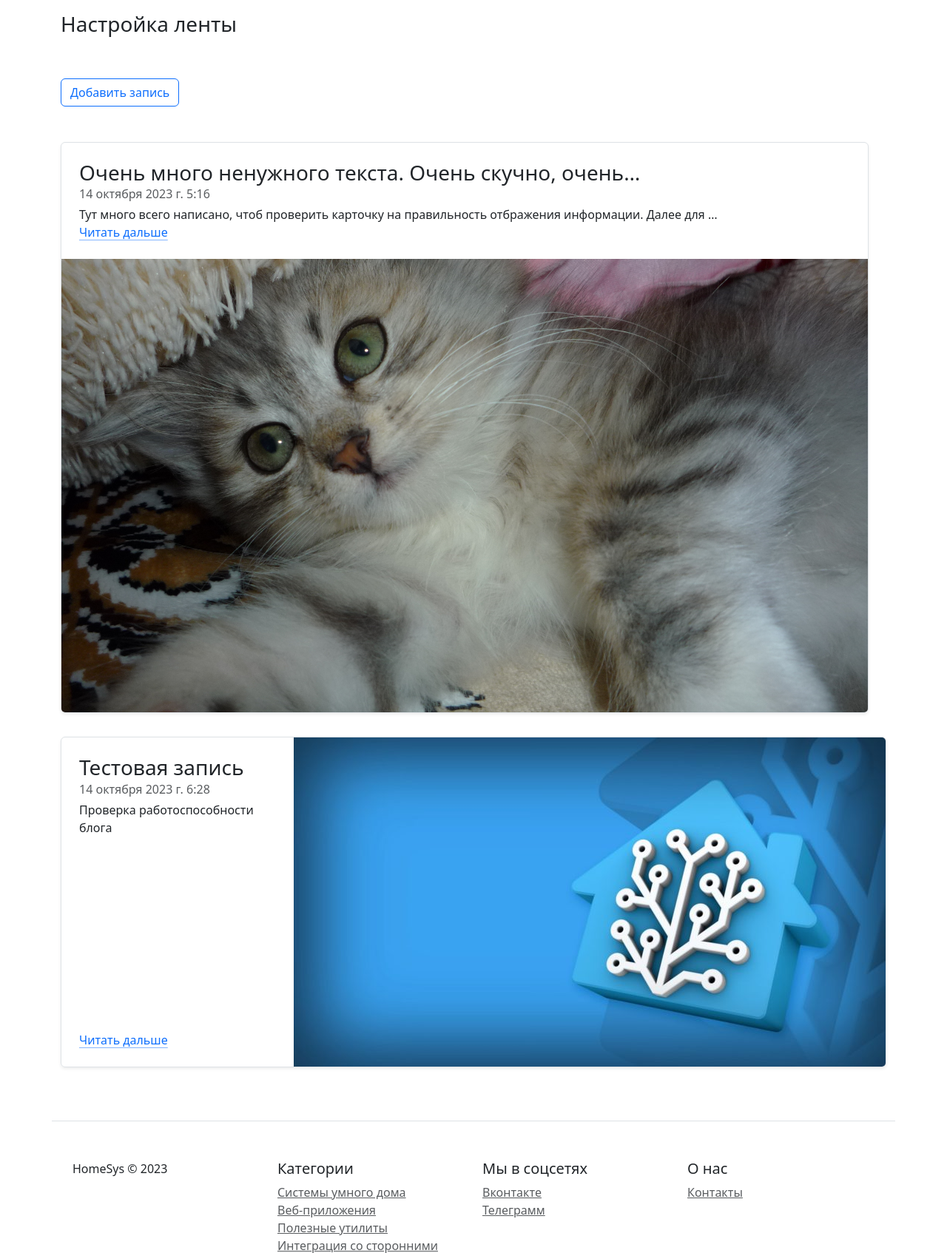
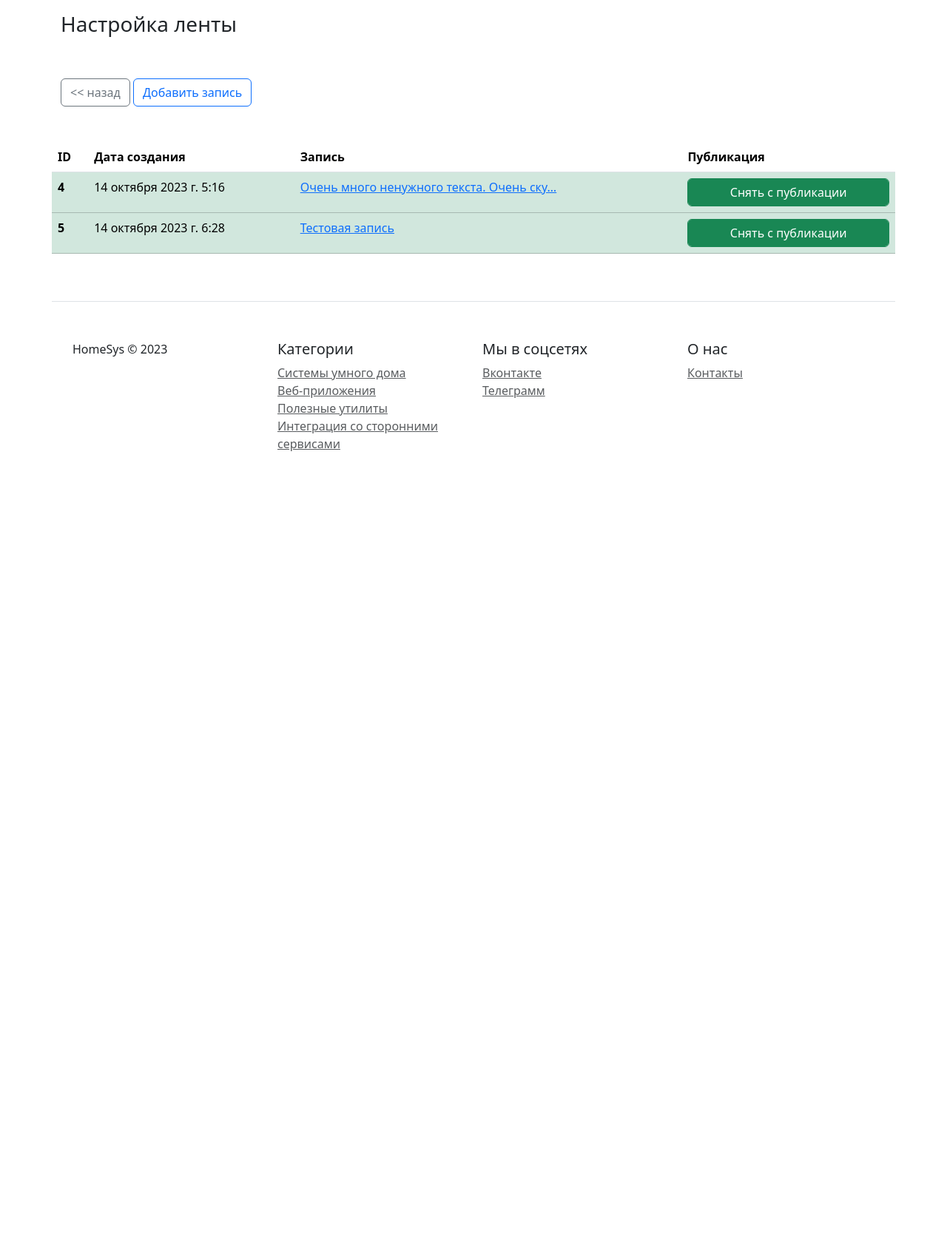
Before and after one commit to ualex90/InternetShop, a Django app: page /blog/edit_list/ in a window 1280 px wide. Shown: the part 76-1770 px from the top of the page at 74% size. After the commit the page ends 686 px from the top, so only its background shows below. Run offline with Django 4.2, Linux system fonts and the light colour scheme; data comes from the database, SQL or seed files in the repository; some libraries are stand-ins or nearby versions.

Commit message:
create blog templates

```diff
--- a/blog/templates/blog/includes/inc_post_card.html
+++ b/blog/templates/blog/includes/inc_post_card.html
@@ -6,14 +6,10 @@
                 <h3 class="mb-0">{{ object.title|truncatechars:50 }}</h3>
                 <div class="mb-1 text-body-secondary">{{ object.created_at }}</div>
                 <p class="card-text mb-auto">{{ object.body|truncatechars:100 }}</p>
-                    <a href="{% url 'blog:post' object.pk %}" class="icon-link gap-1 icon-link-hover stretched-link">
-                        Читать дальше
-                        <svg class="bi">
-                            <use xlink:href="{% url 'blog:post' object.pk %}"/>
-                        </svg>
-                    </a>
+                <a class="icon-link gap-1 icon-link-hover stretched-link"
+                   href="{% url 'blog:post' object.pk %}">Читать дальше</a>
             </div>
-                <div class="col-auto d-none d-lg-block">
+            <div class="col-4 d-none d-lg-block">
                 <img class="card-img-top"
                      src="{% mediapath object.image %}"
                      alt="Card image cap">
@@ -21,4 +17,3 @@
         </div>
     </div>
 </div>
-</div>
--- /dev/null
+++ b/blog/templates/blog/includes/inc_post_table.html
@@ -0,0 +1,37 @@
+<table class="table">
+    <thead>
+    <tr>
+        <th scope="col">ID</th>
+        <th scope="col">Дата создания</th>
+        <th scope="col">Запись</th>
+        <th scope="col">Публикация</th>
+    </tr>
+    </thead>
+    <tbody>
+    {% for object in object_list %}
+        <tr {% if object.is_published %}
+            class="table-success"
+        {% else %}
+            class="table-secondary"
+        {% endif %}>
+            <th scope="row">{{ object.pk }}</th>
+            <td>{{ object.created_at }}</td>
+            <td>
+                <a href="{% url 'blog:post' object.pk %}">
+                    {{ object.title|truncatechars:40 }}
+                </a>
+            </td>
+            <td>
+                <div>
+                    {% if object.is_published %}
+                        <a class="btn btn-success form-control"
+                           href="{% url 'blog:published' object.pk %}">Снять с публикации</a>
+                    {% else %}
+                        <a class="btn btn-secondary form-control"
+                           href="{% url 'blog:published' object.pk %}">Опубликовать</a>
+                    {% endif %}
+                </div>
+            </td>
+        </tr>
+    {% endfor %}
+</table>
--- a/blog/templates/blog/post_detail.html
+++ b/blog/templates/blog/post_detail.html
@@ -9,8 +9,7 @@
             <div class="row">
                 <div class="col-4">
                     <div class="mt-5">
-                        <a type="button" class="btn btn-outline-secondary form-control"
-                           href="{% url 'blog:blog' %}"><< назад</a>
+                        <input type="button" class="btn btn-outline-secondary form-control" onclick="history.back()" value="<< назад"/>
                     </div>
                 </div>
             </div>
@@ -18,7 +17,7 @@
                 <p class="card-text mb-auto">Добавлено: {{ object.created_at }}</p>
             </div>
             <div class="mt-1">
-                <p class="card-text mb-auto">Количество просмотров: {{ object.view_count }}</p>
+                <p class="card-text mb-auto">Количество просмотров: {{ object.views_count }}</p>
             </div>
             <div class="mt-5">
                 <a type="button" class="btn btn-outline-primary" href="{% url 'blog:update' object.pk %}">Изменить</a>
--- /dev/null
+++ b/blog/templates/blog/post_edit_list.html
@@ -0,0 +1,12 @@
+{% extends 'catalog/base.html' %}
+{% block content %}
+    <div class="col-6 mb-5">
+        <a class="btn btn-outline-secondary"
+           href="{% url 'blog:blog' %}"><< назад</a>
+        <a class="btn btn-outline-primary"
+           href="{% url "blog:create" %}">Добавить запись</a>
+    </div>
+    <div class="row">
+        {% include 'blog/includes/inc_post_table.html' %}
+    </div>
+{% endblock %}
--- a/blog/templates/blog/post_list.html
+++ b/blog/templates/blog/post_list.html
@@ -1,11 +1,15 @@
 {% extends 'catalog/base.html' %}
 {% block content %}
-    <div class="col-6 mb-5">
-        <a href="{% url "blog:create" %}" class="btn btn-outline-primary">Добавить запись</a>
+    <div class="col-auto mb-5">
+        <a href="{% url "blog:edit_list" %}" class="btn btn-outline-primary">Настроить ленту</a>
     </div>
     <div class="row">
-        {% for object in object_list %}
-            {% include 'blog/includes/inc_post_card.html' %}
-        {% endfor %}
+        <div class="col-12">
+            {% for object in object_list %}
+                {% if object.is_published %}
+                    {% include 'blog/includes/inc_post_card.html' %}
+                {% endif %}
+            {% endfor %}
+        </div>
     </div>
 {% endblock %}
```
Lines whose indentation alone changed are shown as unchanged.
